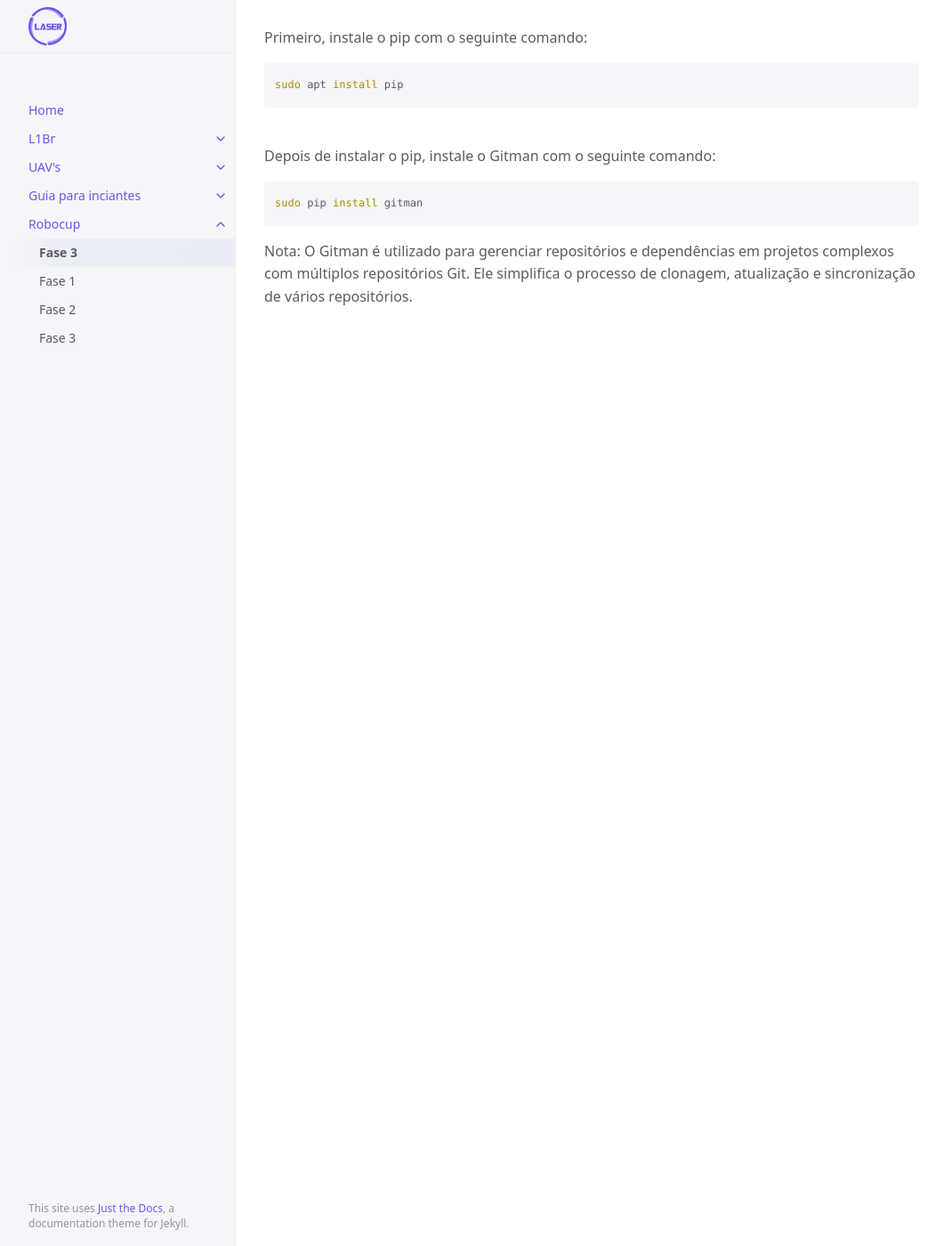
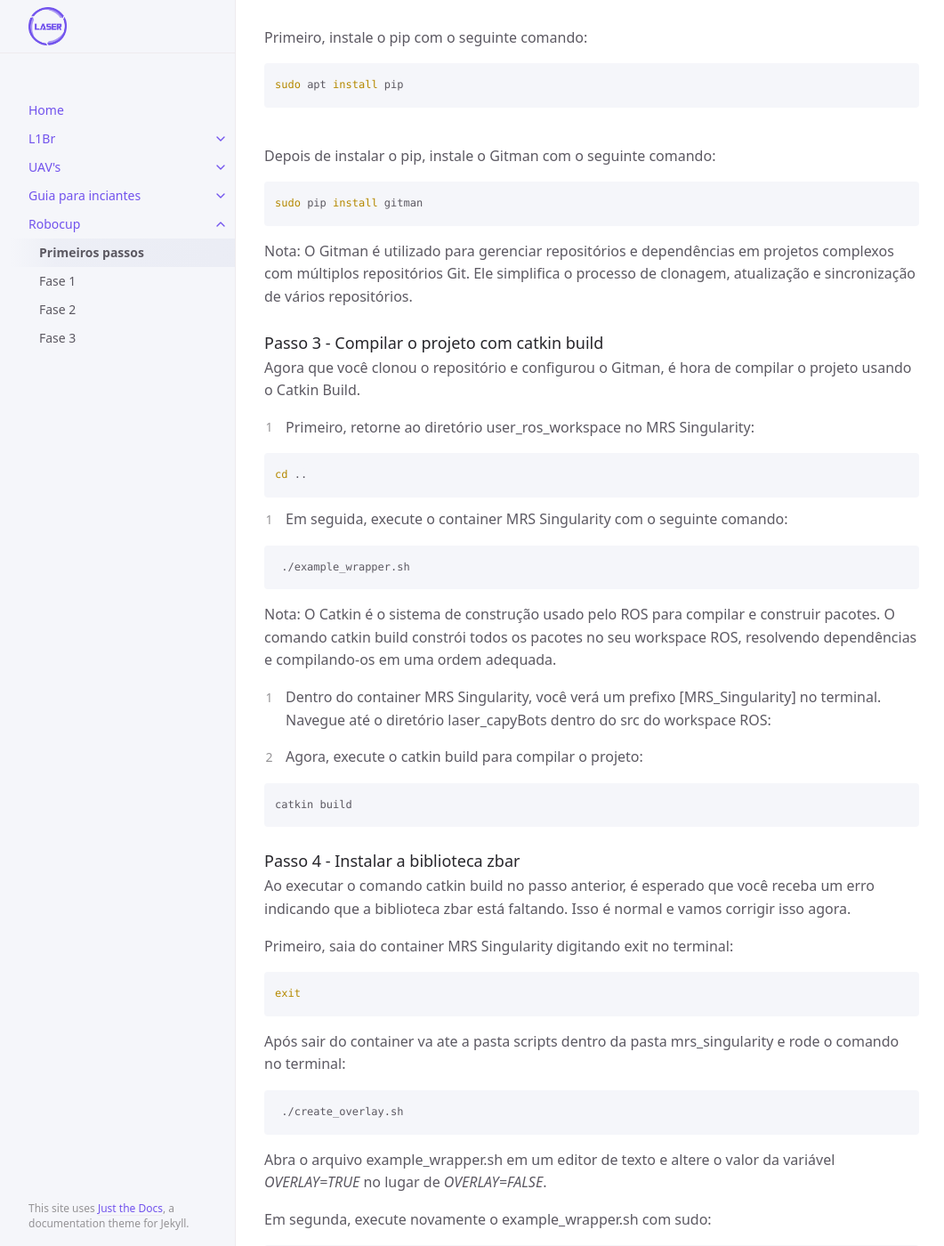
Before and after one commit to LASER-Robotics/LASER-Robotics.github.io, a Jekyll site: the page built from docs/Robocup/primeiros-passos/primeiros-passos.md, in a window 1280 px wide and 1400 px high, scrolled down 840 px. Shown: the whole window at 89% size, without its empty margins (107-1168 px from the left). Built offline with Jekyll 4.4.1, drawn with Linux system fonts in a browser that asks for light colours; some of the changed text lies outside the part shown.

Commit message:
robocup update

````diff
--- a/docs/Robocup/primeiros-passos/primeiros-passos.md
+++ b/docs/Robocup/primeiros-passos/primeiros-passos.md
@@ -1,6 +1,6 @@
 ---
 layout: default
-title: Fase 3
+title: Primeiros passos
 parent: Robocup
 nav_order: 1
 permalink: robocup/primeiros-passos
@@ -45,3 +45,54 @@ Depois de instalar o pip, instale o Gitman com o seguinte comando:
 sudo pip install gitman
 ```
 Nota: O Gitman é utilizado para gerenciar repositórios e dependências em projetos complexos com múltiplos repositórios Git. Ele simplifica o processo de clonagem, atualização e sincronização de vários repositórios.
+
+### Passo 3 - Compilar o projeto com catkin build
+Agora que você clonou o repositório e configurou o Gitman, é hora de compilar o projeto usando o Catkin Build.
+1. Primeiro, retorne ao diretório user_ros_workspace no MRS Singularity:
+
+``` sh
+cd ..
+```
+2. Em seguida, execute o container MRS Singularity com o seguinte comando:
+
+``` sh
+ ./example_wrapper.sh
+```
+Nota: O Catkin é o sistema de construção usado pelo ROS para compilar e construir pacotes. O comando catkin build constrói todos os pacotes no seu workspace ROS, resolvendo dependências e compilando-os em uma ordem adequada.
+<br />
+
+3. Dentro do container MRS Singularity, você verá um prefixo [MRS_Singularity] no terminal. Navegue até o diretório laser_capyBots dentro do src do workspace ROS:
+
+4. Agora, execute o catkin build para compilar o projeto:
+
+``` sh
+catkin build
+```
+
+### Passo 4 - Instalar a biblioteca zbar
+Ao executar o comando catkin build no passo anterior, é esperado que você receba um erro indicando que a biblioteca zbar está faltando. Isso é normal e vamos corrigir isso agora.
+
+Primeiro, saia do container MRS Singularity digitando exit no terminal:
+
+``` sh
+exit
+```
+Após sair do container va ate a pasta scripts dentro da pasta mrs_singularity e rode o comando no terminal:
+``` sh
+ ./create_overlay.sh
+```
+Abra o arquivo example_wrapper.sh em um editor de texto e altere o valor da variável *OVERLAY=TRUE* no lugar de *OVERLAY=FALSE*.
+
+Em segunda, execute novamente o example_wrapper.sh com sudo:
+
+``` sh
+sudo ./example_wrapper.sh
+```
+Nota Importante: Embora estejamos usando sudo aqui, é importante lembrar que usar sudo regularmente pode ser arriscado e só deve ser usado quando absolutamente necessário. No caso do MRS Singularity, normalmente não temos permissão para executar comandos com sudo dentro do container, mas para instalar o zbar, precisamos usar sudo fora do container.
+
+Agora, você está pronto para instalar a biblioteca zbar. As instruções para fazer isso estão disponíveis no README do nosso repositório laser_vision. Você pode instalar a biblioteca zbar e suas dependências usando o seguinte comando:
+
+``` sh
+sudo apt-get install libzbar-dev libzbar0
+```
+Após a instalação bem-sucedida da biblioteca zbar, você estará pronto para prosseguir e trabalhar em qualquer uma das fases do projeto sem problemas relacionados à ausência da biblioteca zbar.
````
